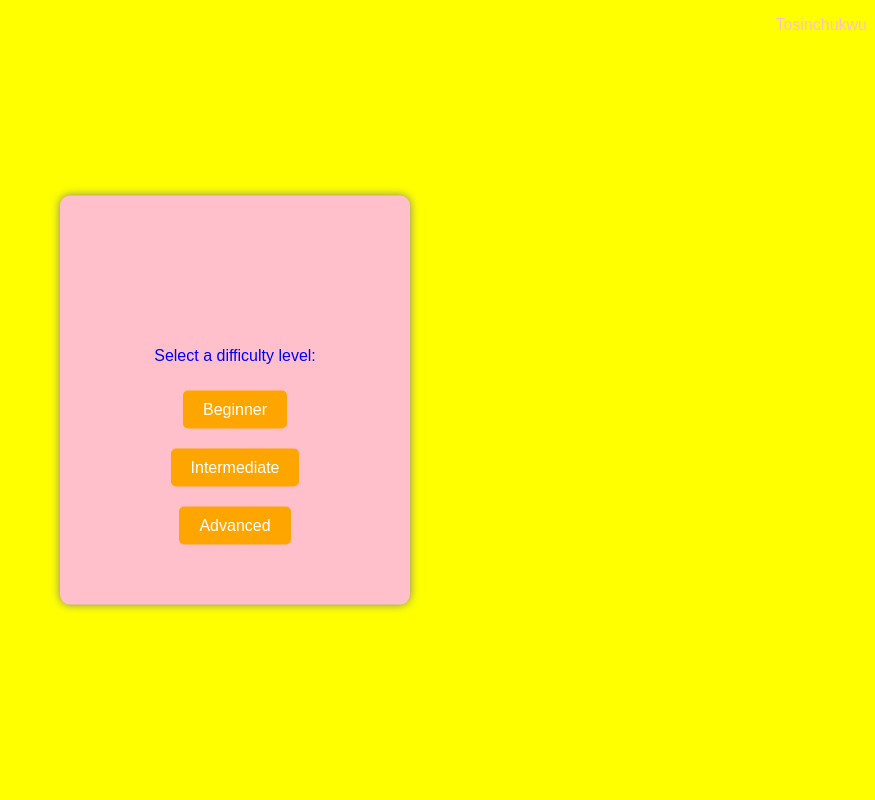
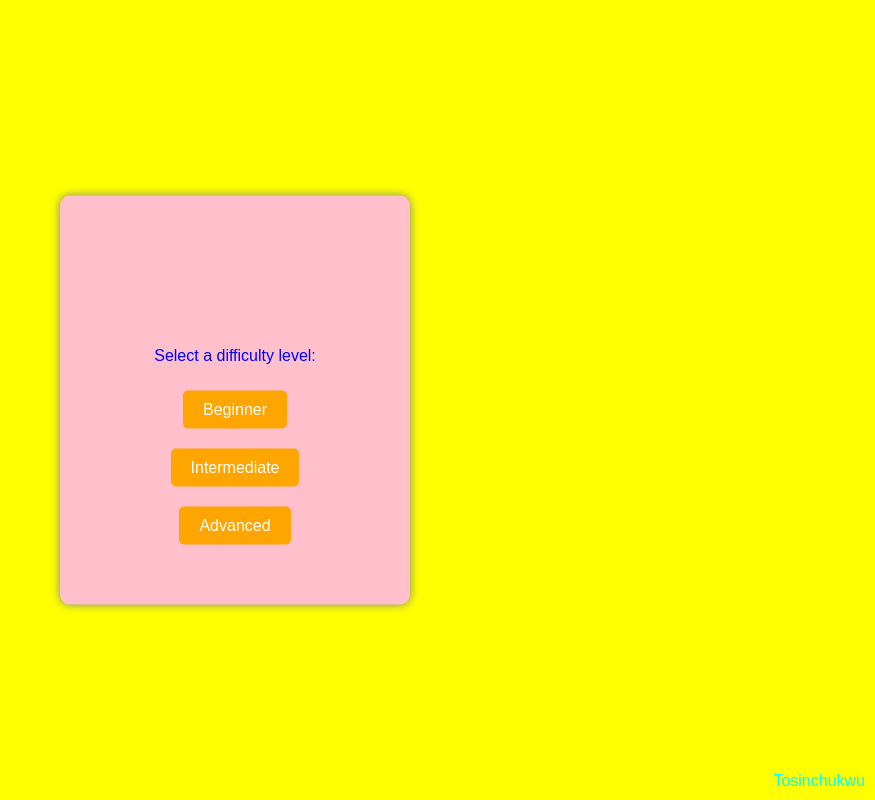
Before and after one commit to tosinchukwu/practquiz, a plain HTML site: page index.html in a window 1280 px wide. Shown: the whole page, without its empty margins (405-1280 px from the left). Drawn offline with Linux system fonts and the light colour scheme.

Commit message:
Update index.html

```diff
--- a/index.html
+++ b/index.html
@@ -30,6 +30,7 @@
     </div>
 
     <script src="script.js"></script>
-   <p align="right" style="color:pink;">Tosinchukwu</p>
+   <p align="right" style="color:cyan; position: fixed; bottom: 0; right: 0; margin: 10px;">Tosinchukwu</p>
+
 </body>
 </html>
```
